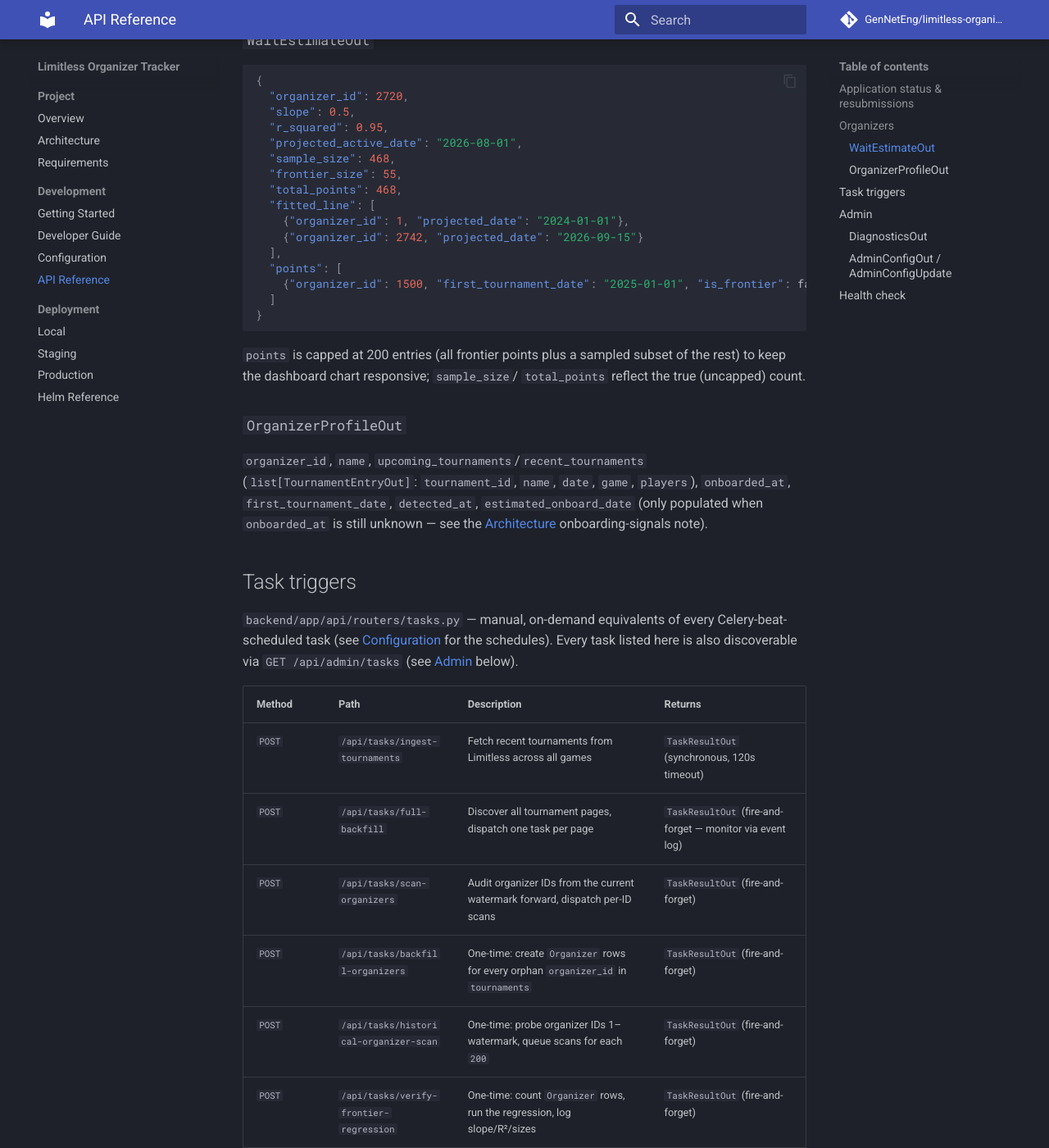
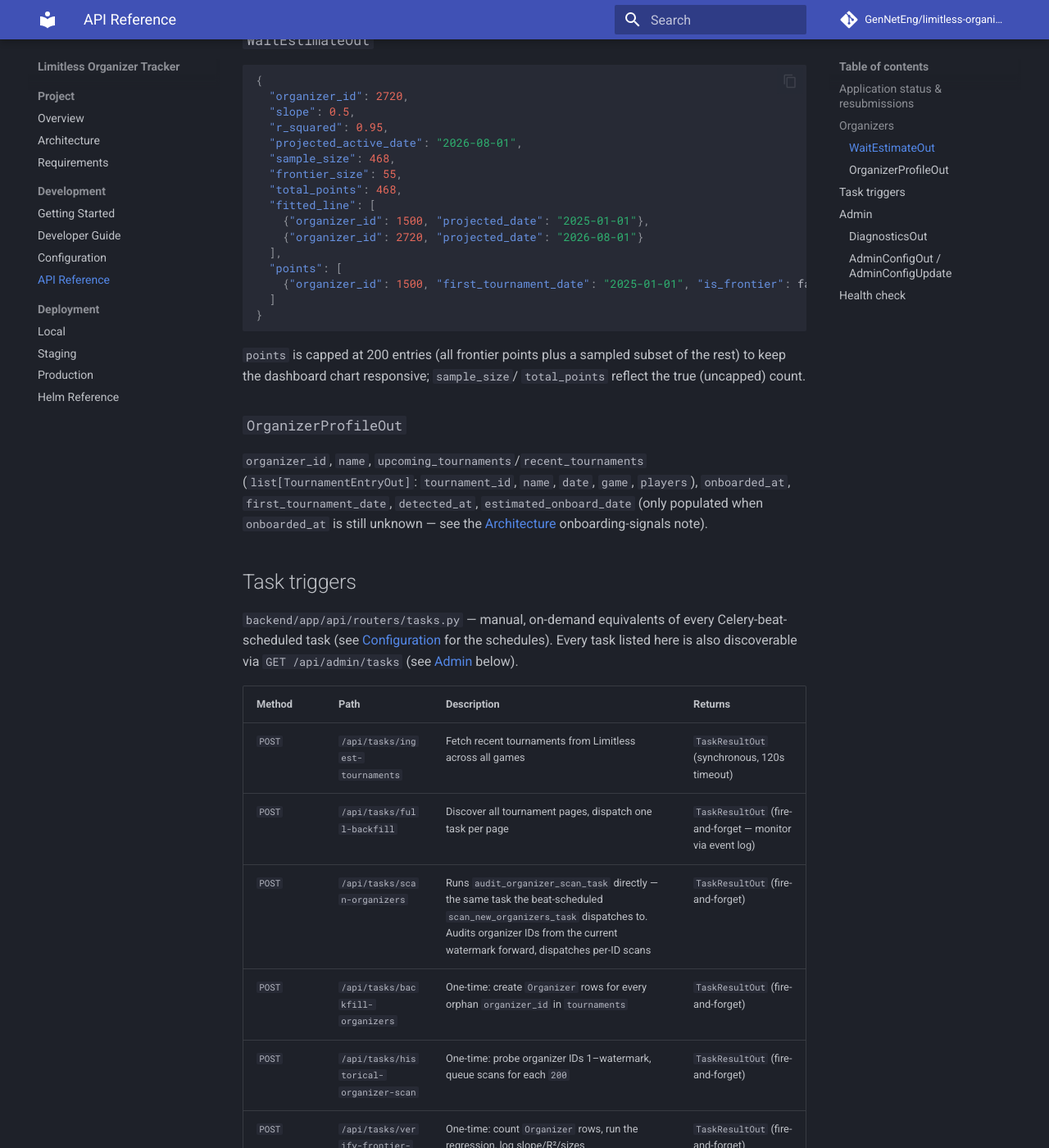
Before and after one commit to GenNetEng/limitless-organizer-tracker, an MkDocs documentation site: the page built from docs/api.md, in a window 1280 px wide and 1400 px high, scrolled down 1658 px. Shown: the whole window at 82% size. Built offline with MkDocs 1.6.1 and Material for MkDocs 9.7.7, drawn with Linux system fonts in a browser that asks for light colours; comment, search, counter and statistics services are not loaded; some of the changed text lies outside the part shown.

Commit message:
docs: fix API_KEYS naming and task-trigger accuracy from code review
- Backend uses comma-separated API_KEYS (plural), not a single API_KEY.
- Clarify /api/tasks/scan-organizers runs audit_organizer_scan_task
  directly, the same task scan_new_organizers_task dispatches to on
  the beat schedule.
- Use realistic example organizer IDs in the WaitEstimateOut fitted_line
  sample instead of implying fixed constants.

Co-Authored-By: Claude Sonnet 4.6 <noreply@anthropic.com>

```diff
--- a/docs/api.md
+++ b/docs/api.md
@@ -54,8 +54,8 @@ Paginated list endpoints share a common envelope:
   "frontier_size": 55,
   "total_points": 468,
   "fitted_line": [
-    {"organizer_id": 1, "projected_date": "2024-01-01"},
-    {"organizer_id": 2742, "projected_date": "2026-09-15"}
+    {"organizer_id": 1500, "projected_date": "2025-01-01"},
+    {"organizer_id": 2720, "projected_date": "2026-08-01"}
   ],
   "points": [
     {"organizer_id": 1500, "first_tournament_date": "2025-01-01", "is_frontier": false}
@@ -87,7 +87,7 @@ schedules). Every task listed here is also discoverable via
 |--------|------|--------------|---------|
 | `POST` | `/api/tasks/ingest-tournaments` | Fetch recent tournaments from Limitless across all games | `TaskResultOut` (synchronous, 120s timeout) |
 | `POST` | `/api/tasks/full-backfill` | Discover all tournament pages, dispatch one task per page | `TaskResultOut` (fire-and-forget — monitor via event log) |
-| `POST` | `/api/tasks/scan-organizers` | Audit organizer IDs from the current watermark forward, dispatch per-ID scans | `TaskResultOut` (fire-and-forget) |
+| `POST` | `/api/tasks/scan-organizers` | Runs `audit_organizer_scan_task` directly — the same task the beat-scheduled `scan_new_organizers_task` dispatches to. Audits organizer IDs from the current watermark forward, dispatches per-ID scans | `TaskResultOut` (fire-and-forget) |
 | `POST` | `/api/tasks/backfill-organizers` | One-time: create `Organizer` rows for every orphan `organizer_id` in `tournaments` | `TaskResultOut` (fire-and-forget) |
 | `POST` | `/api/tasks/historical-organizer-scan` | One-time: probe organizer IDs 1–watermark, queue scans for each `200` | `TaskResultOut` (fire-and-forget) |
 | `POST` | `/api/tasks/verify-frontier-regression` | One-time: count `Organizer` rows, run the regression, log slope/R²/sizes | `TaskResultOut` (fire-and-forget) |
```
Also changed, not shown: other parts of docs/api.md (+3 -3 lines), docs/configuration.md (+1 -1 lines).
